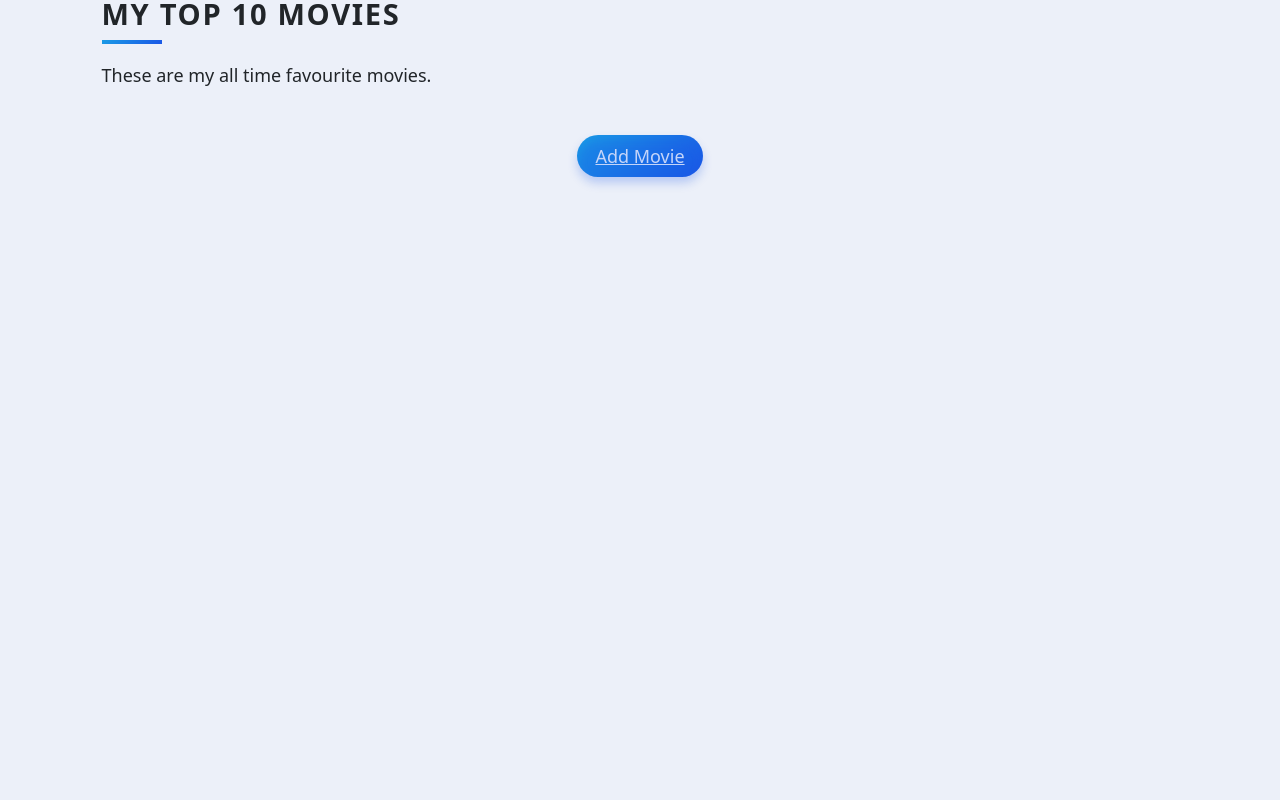
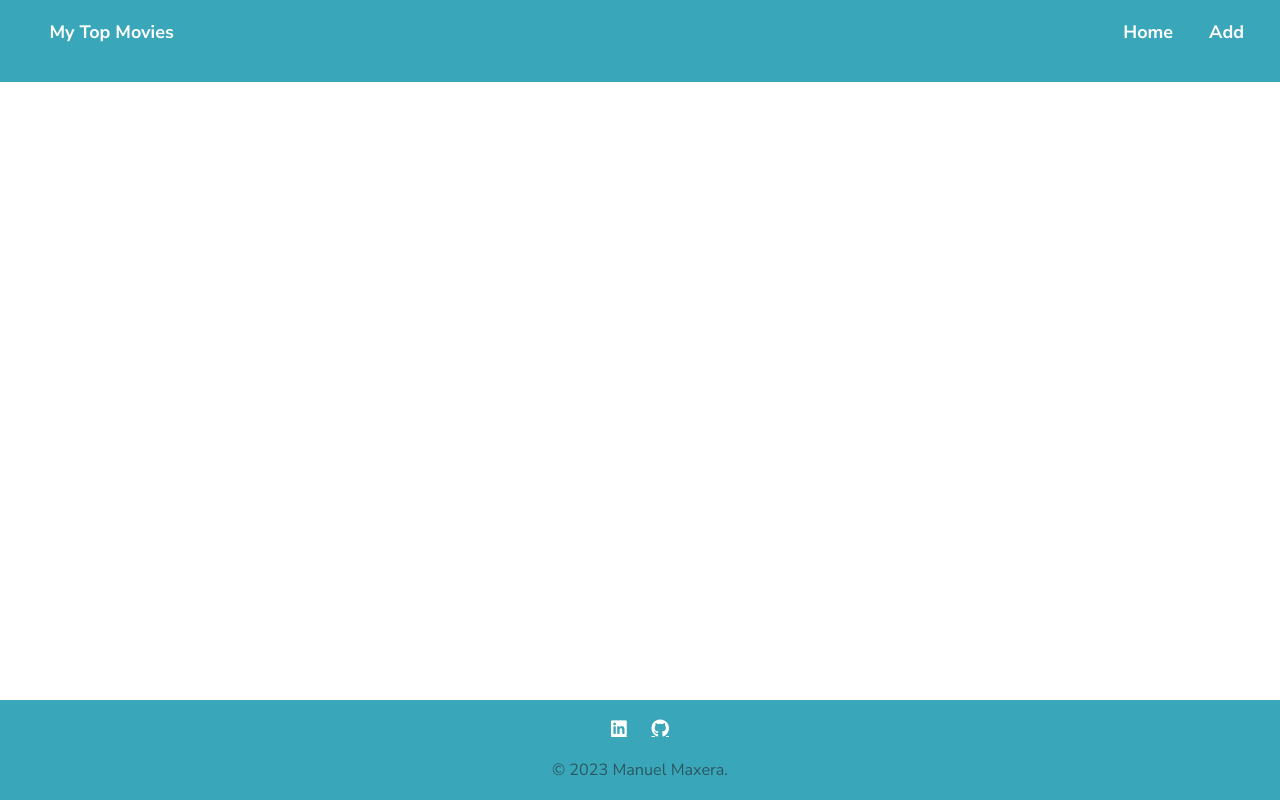
Before and after one commit to manumafe98/MyTopMovies, a FastAPI app: page / in a window 1280 px wide. Run offline with FastAPI, Linux system fonts and the light colour scheme; some libraries are stand-ins or nearby versions.

Commit message:
Adding navbar and footer and its styling

```diff
--- a/routers/routes.py
+++ b/routers/routes.py
@@ -3,10 +3,9 @@
 from fastapi import Request, Form, APIRouter, status, Depends
 from fastapi.responses import HTMLResponse, RedirectResponse
 from fastapi.templating import Jinja2Templates
+from db.schemas.schemas import MovieCreate
 from sqlalchemy.orm import Session
 from db.client import SessionLocal, engine, Base
-from db.models.models import Movies
-from db.schemas.schemas import MovieCreate
 from db.crud import get_all_movies, get_movie_by_title, delete_movie_item, get_movie_by_id, create_movie_item
 
 # $env:API_KEY = "38d089808acd67f9a32d59629a4578a8"
--- a/static/css/styles.css
+++ b/static/css/styles.css
@@ -1,6 +1,7 @@
 *, *:before, *:after {
 	 box-sizing: border-box;
 }
+
  html {
 	 font-size: 18px;
 	 line-height: 1.5;
@@ -8,16 +9,18 @@
 	 color: #333;
 	 font-family: "Nunito Sans", sans-serif;
 }
+
  body {
-	 margin: 0;
-	 padding: 0;
-	 height: 100vh;
-	 background-color: #ecf0f9;
-	 background-attachment: fixed;
+	min-height: 100vh;
+	display: flex;
+    flex-direction: column;
+	background-attachment: fixed;
 }
+
 .large {
      font-size: 3rem;
 }
+
  .content {
 	 display: flex;
 	 margin: 0 auto;
@@ -26,6 +29,7 @@
 	 flex-wrap: wrap;
 	 max-width: 1500px;
 }
+
  p.overview {
 	 font-size: 12px;
 	 height: 200px;
@@ -33,6 +37,7 @@
 	 overflow: hidden;
 	 text-overflow: ellipsis;
 }
+
  .heading {
 	 width: 100%;
 	 margin-left: 1rem;
@@ -45,6 +50,7 @@
 	 margin-bottom: 1rem;
 	 position: relative;
 }
+
  .heading:after {
 	 display: block;
 	 content: '';
@@ -54,12 +60,14 @@
 	 background: linear-gradient(135deg, #1a9be6, #1a57e6);
 	 bottom: 0;
 }
+
  .description {
 	 width: 100%;
 	 margin-top: 0;
 	 margin-left: 1rem;
 	 margin-bottom: 3rem;
 }
+
  .card {
 	 color: inherit;
 	 cursor: pointer;
@@ -71,16 +79,19 @@
 	 margin: 1rem auto;
 	 position: relative;
 }
+
  @media screen and (max-width: 800px) {
 	 .card {
 		 width: calc(50% - 3rem);
 	}
 }
+
  @media screen and (max-width: 500px) {
 	 .card {
 		 width: 100%;
 	}
 }
+
  .front, .back {
 	 display: flex;
 	 border-radius: 6px;
@@ -97,6 +108,7 @@
 	 transform-style: preserve-3d;
 	 transition: ease-in-out 600ms;
 }
+
  .front {
 	 background-size: cover;
 	 padding: 2rem;
@@ -106,6 +118,7 @@
 	 overflow: hidden;
 	 font-family: Poppins, sans-serif;
 }
+
  .front:before {
 	 position: absolute;
 	 display: block;
@@ -118,26 +131,33 @@
 	 opacity: 0.25;
 	 z-index: -1;
 }
+
  .card:hover .front {
 	 transform: rotateY(180deg);
 }
+
  .card:nth-child(even):hover .front {
 	 transform: rotateY(-180deg);
 }
+
  .back {
 	 background: #fff;
 	 transform: rotateY(-180deg);
 	 padding: 0 2em;
 }
+
  .card:hover .back {
 	 transform: rotateY(0deg);
 }
+
  .card:nth-child(even) .back {
 	 transform: rotateY(180deg);
 }
+
  .card:nth-child(even):hover .back {
 	 transform: rotateY(0deg);
 }
+
  .button {
 	 transform: translateZ(40px);
 	 cursor: pointer;
@@ -154,6 +174,7 @@
 	 transform-style: preserve-3d;
 	 transition: 300ms ease;
 }
+
  .button:before {
 	 transition: 300ms ease;
 	 position: absolute;
@@ -175,40 +196,110 @@
 	 background-color: rgba(230, 87, 230, 0.25);
 	 background: linear-gradient(135deg, #e61a46, #e61a1a);
 }
+
 .button.delete-button:before {
 	 background-color: rgba(230, 87, 230, 0.25);
 	 box-shadow: 0 0 10px 10px rgba(230, 87, 230, 0.25);
 }
+
  .button:hover {
 	 transform: translateZ(55px);
 }
+
  .button:hover:before {
 	 transform: translateZ(-55px);
 }
+
  .button:active {
 	 transform: translateZ(20px);
 }
+
  .button:active:before {
 	 transform: translateZ(-20px);
 	 top: 12px;
 	 top: 12px;
 }
+
 .container.add {
     margin-top: 40px;
     margin-bottom: 20px;
 }
+
 .rating {
     color: #E4BB23;
 }
+
 .review {
     font-style: italic;
 }
+
  .movie_gens {
 	 font-size: 11.5px;
 }
+
  .title {
 	 font-weight: bold;
 }
+
  .release_date {
 	 font-weight: normal;
 }
+
+#footer {
+    font-family: "Nunito Sans", sans-serif;
+    background-color: #3AA6B9;
+    left: 0;
+    bottom: 0;
+    width: 100%;
+	margin-top: auto;
+}
+
+.footer-icons {
+    margin: 20px 10px;
+    color: white;
+}
+
+.footer-icons:hover {
+    color: orangered;
+}
+
+.footer-text {
+	font-size: 0.9rem;
+	opacity: 0.6;
+}
+
+nav {
+	background-color: #3AA6B9;
+	display: flex;
+	justify-content: space-between;
+	padding: 1rem 2rem;
+}
+
+nav ul {
+	display: flex;
+	align-items: center;
+	gap: 2rem;
+	list-style: none;
+}
+
+nav ul li a {
+	text-decoration: none;
+	font-family: "Nunito Sans", sans-serif;
+	color: white;
+	font-weight: 600;
+	padding: 8px 0;
+	transition: all;
+	transition-duration: 300ms;
+	border-bottom: 1px solid rgba(255, 64, 0, 0);
+}
+
+nav ul li a:hover {
+	color: orangered;
+	border-bottom: 1px solid orangered;
+}
+
+.brand-text {
+	color: white;
+	font-family: "Nunito Sans", sans-serif;
+	font-weight: 600;
+}
--- a/templates/footer.html
+++ b/templates/footer.html
@@ -0,0 +1,6 @@
+<!-- Footer -->
+<footer class="text-center" id="footer">
+    <a class="footer-icons fa-brands fa-linkedin" href="https://www.linkedin.com/in/manuel-maxera-74a74220b/"></a>
+    <a class="footer-icons fa-brands fa-github" href="https://github.com/manumafe98"></a>
+    <p class="footer-text">© 2023 Manuel Maxera.</p>
+</footer>
--- a/templates/head.html
+++ b/templates/head.html
@@ -6,5 +6,6 @@
     <link rel="stylesheet" href="https://fonts.googleapis.com/css?family=Poppins:300,400,700">
     <link rel="stylesheet" href="https://cdnjs.cloudflare.com/ajax/libs/font-awesome/5.14.0/css/all.min.css" integrity="sha512-1PKOgIY59xJ8Co8+NE6FZ+LOAZKjy+KY8iq0G4B3CyeY6wYHN3yt9PW0XpSriVlkMXe40PTKnXrLnZ9+fkDaog==" crossorigin="anonymous" />
     <link rel="stylesheet" href="https://cdn.jsdelivr.net/npm/bootstrap@5.3.0-alpha3/dist/css/bootstrap.min.css">
+    <script src="https://kit.fontawesome.com/66058d3947.js" crossorigin="anonymous"></script>
     <link rel="stylesheet" href="{{ url_for('static', path='css/styles.css') }}">
 </head>
--- a/templates/index.html
+++ b/templates/index.html
@@ -5,9 +5,6 @@
     {% include "navbar.html" %}
       <!-- Content -->
       <div class="container">
-        <h1 class="heading">My Top 10 Movies</h1>
-        <p class="description">These are my all time favourite movies.</p>
-
       {% for movie in movies %}
         <div class="card" >
           <div class="front" style="background-image: url('{{ movie.img_url }}');">
@@ -29,10 +26,7 @@
         </div>
       {% endfor %}
       </div>
-      <div class="container text-center add">
-      <a href="{{ url_for('add') }}" class="button">Add Movie</a>
-      </div>
-    {% include "footer.html" %}
+      {% include "footer.html" %}
     <script src="https://cdn.jsdelivr.net/npm/bootstrap@5.3.0-alpha3/dist/js/bootstrap.bundle.min.js"></script>
 </body>
 </html>
--- a/templates/navbar.html
+++ b/templates/navbar.html
@@ -0,0 +1,10 @@
+<!-- Navbar -->
+<nav>
+    <div class="container-fluid">
+        <a><span class="brand-text">My Top Movies</span></a>
+    </div>
+    <ul>
+        <li><a href="{{ url_for('home') }}">Home</a></li>
+        <li ><a href="{{ url_for('add') }}">Add</a></li>
+    </ul>
+</nav>
```
